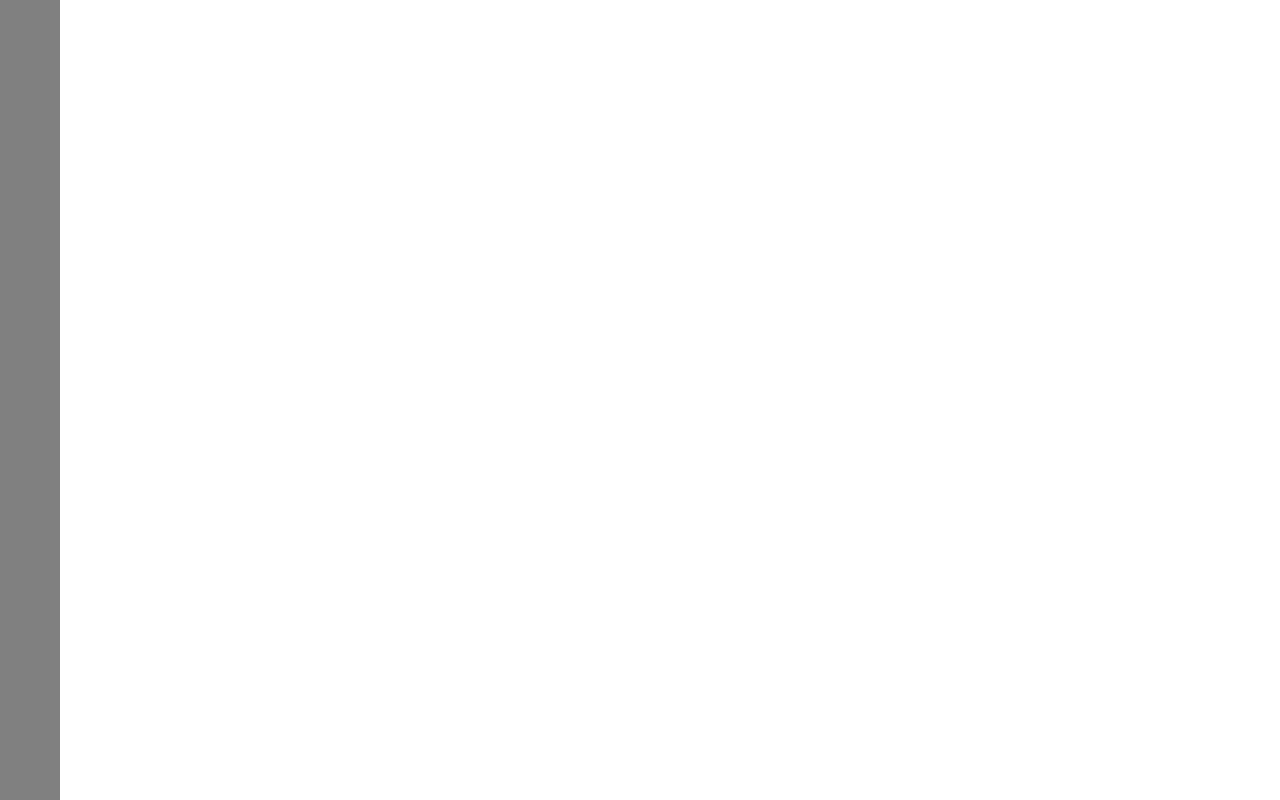
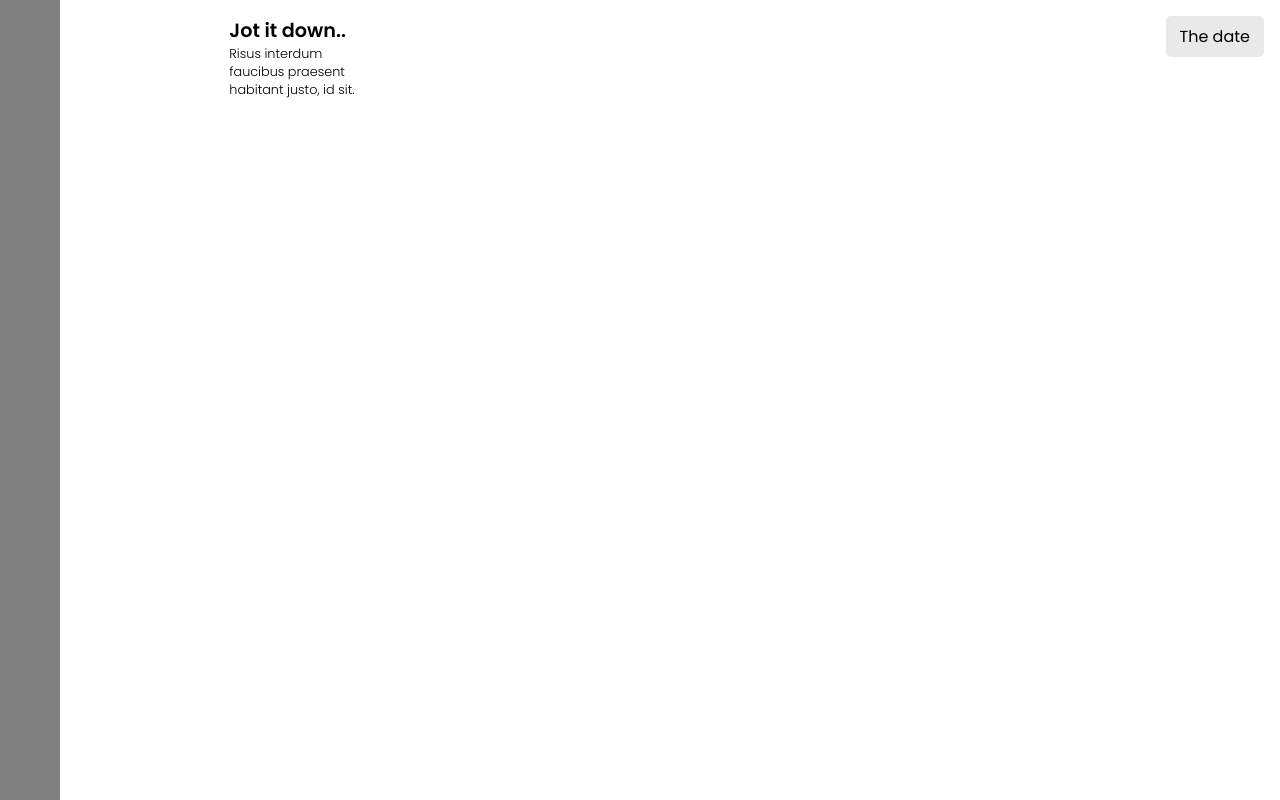
Before and after one commit to m-oniqu3/jot-react, a React (Create React App) app: page / in a window 1280 px wide. Built offline with nearby package versions, Linux system fonts and the light colour scheme.

Commit message:
added the header, intro,wrapper comp

```diff
--- a/src/App.css
+++ b/src/App.css
@@ -1,5 +1,18 @@
+@import url("https://fonts.googleapis.com/css2?family=Poppins:wght@200;300;400;500;600;700&display=swap");
+
 * {
   margin: 0;
   padding: 0;
   box-sizing: border-box;
+  font-family: "Poppins", sans-serif;
 }
+
+.grid {
+  display: grid;
+  grid-template-columns: repeat(6, 1fr);
+}
+
+.main {
+  grid-column: 2/-1;
+  padding: 1rem;
+}
--- a/src/App.js
+++ b/src/App.js
@@ -1,11 +1,17 @@
 import React from "react";
 import "./App.css";
+import Header from "./components/header/Header";
 import Navigation from "./components/nav/Navigation";
 
 function App() {
   return (
-    <div>
-      <Navigation />
+    <div className="grid">
+      <div className="nav">
+        <Navigation />
+      </div>
+      <div className="main">
+        <Header />
+      </div>
     </div>
   );
 }
--- /dev/null
+++ b/src/components/header/Header.js
@@ -0,0 +1,20 @@
+import React from "react";
+import styled from "./Header.module.css";
+import Intro from "./Intro";
+import Wrapper from "../wrapper/Wrapper";
+
+function Header() {
+  const heading = "Jot it down..";
+  const message = "Risus interdum faucibus praesent habitant justo, id sit. ";
+
+  return (
+    <section className={styled.header}>
+      <>
+        <Intro heading={heading} message={message} />
+      </>
+      <Wrapper content="The date" />
+    </section>
+  );
+}
+
+export default Header;
--- /dev/null
+++ b/src/components/header/Header.module.css
@@ -0,0 +1,14 @@
+/* .header {
+  display: grid;
+  grid-template-columns: repeat(2, 1fr);
+  column-gap: 1rem;
+  justify-content: flex-end;
+  align-items: flex-start;
+} */
+
+.header {
+  display: flex;
+  justify-content: space-between;
+  align-items: flex-start;
+  column-gap: 1rem;
+}
--- /dev/null
+++ b/src/components/header/Intro.js
@@ -0,0 +1,13 @@
+import React from "react";
+import styled from "./Intro.module.css";
+
+function Intro({ heading, message }) {
+  return (
+    <article>
+      <h3 className={styled.heading}>{heading}</h3>
+      <p className={styled.content}>{message}</p>
+    </article>
+  );
+}
+
+export default Intro;
--- /dev/null
+++ b/src/components/header/Intro.module.css
@@ -0,0 +1,12 @@
+article {
+  max-width: 150px;
+}
+.heading {
+  font-size: 1.2rem;
+  font-weight: 600;
+}
+
+.content {
+  font-size: 0.8rem;
+  font-weight: 300;
+}
--- a/src/components/nav/Navigation.module.css
+++ b/src/components/nav/Navigation.module.css
@@ -3,4 +3,5 @@ nav {
   background-color: gray;
   position: fixed;
   height: 100%;
+  top: 0;
 }
--- /dev/null
+++ b/src/components/wrapper/Wrapper.js
@@ -0,0 +1,8 @@
+import React from "react";
+import styled from "./Wrapper.module.css";
+
+function Wrapper({ content }) {
+  return <div className={styled.wrapper}>{content}</div>;
+}
+
+export default Wrapper;
--- /dev/null
+++ b/src/components/wrapper/Wrapper.module.css
@@ -0,0 +1,7 @@
+.wrapper {
+  background-color: #e9e9e9;
+  border-radius: 5px;
+  padding: 8px 14px;
+  text-align: center;
+  width: fit-content;
+}
```
Also changed, not shown: src/components/wrapper/Button.js (added, +7 -0 lines).
